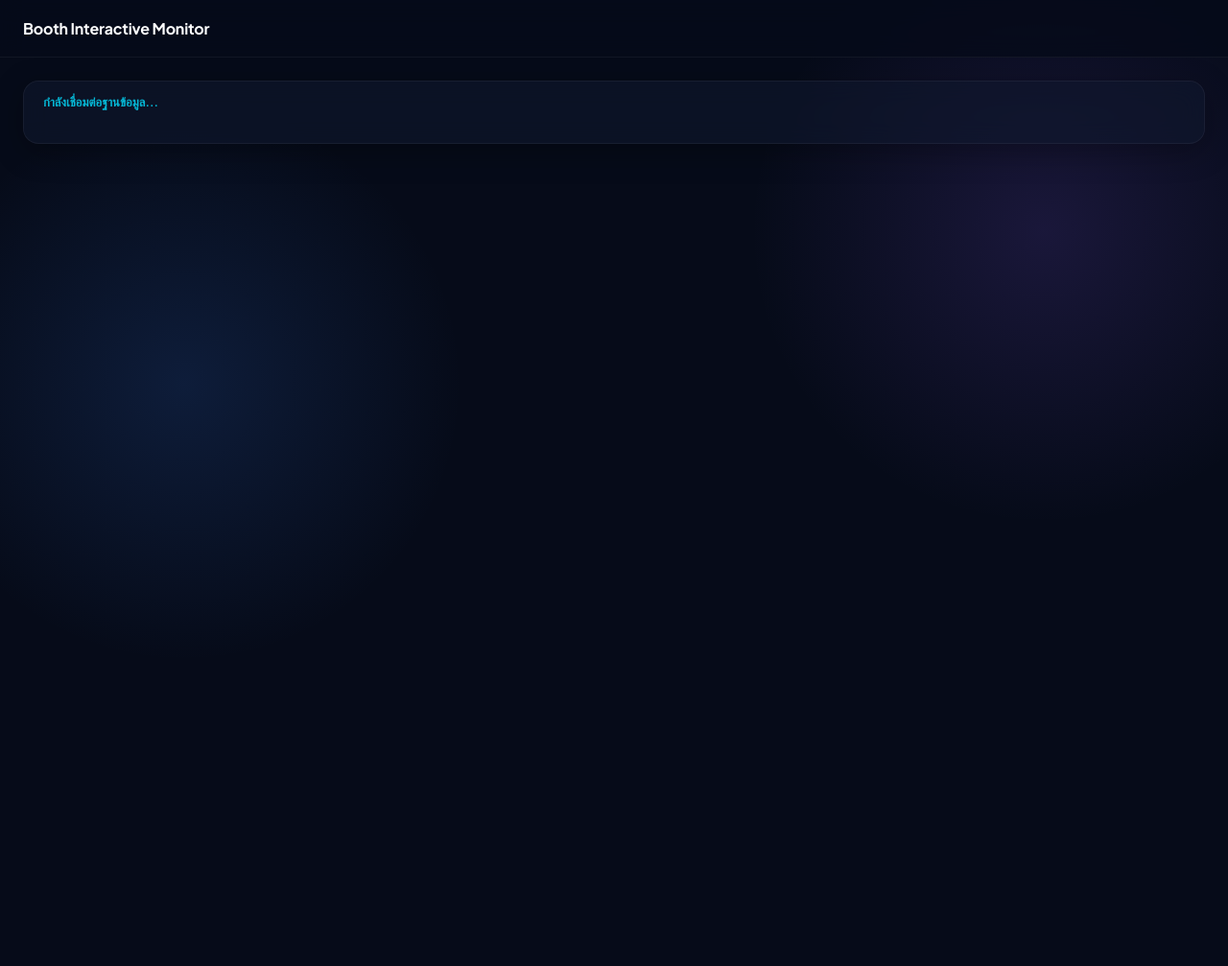
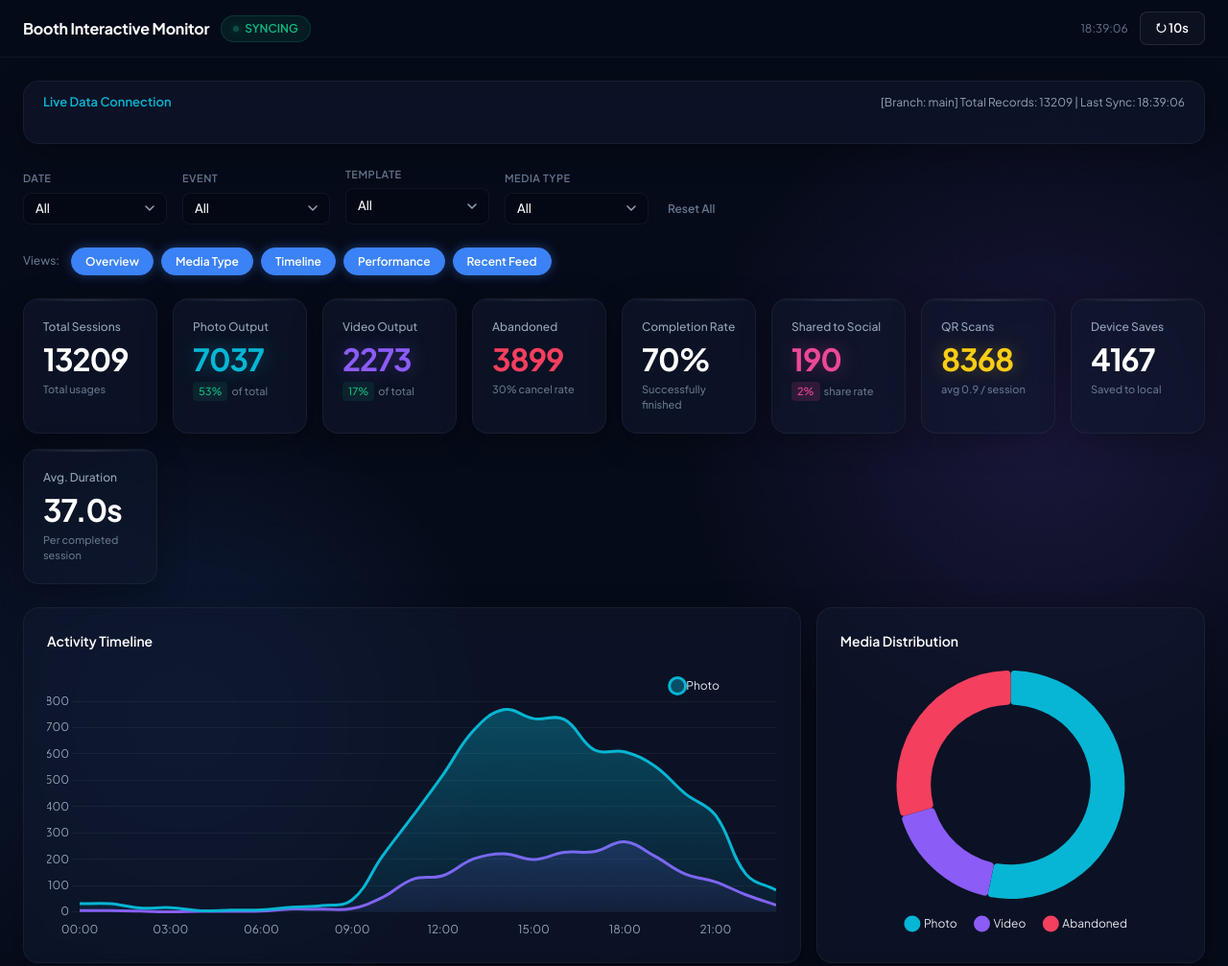
Before and after one commit to manonlichSmallgoodstudio/booth-dashboard, a plain HTML site: page docs/index.html in a window 1280 px wide. Shown: the top 1007 px of the page at 96% size. Before the commit the page ends 800 px from the top, so only its background shows below. Drawn offline with nearby package versions, Linux system fonts and the light colour scheme.

Commit message:
fix(dashboard): properly define isDev and dynamic CSV_URL

```diff
--- a/docs/index.html
+++ b/docs/index.html
@@ -347,7 +347,12 @@
     <script>
         const GH_OWNER = 'manonlichSmallgoodstudio';
         const GH_REPO = 'booth-dashboard';
-        const CSV_URL = 'https://raw.githubusercontent.com/manonlichSmallgoodstudio/booth-dashboard/main/data/booth_stats.csv';
+
+        // 🌿 Environment Branch Resolver
+        const urlParams = new URLSearchParams(window.location.search);
+        const isDev = urlParams.get('env') === 'dev' || window.location.pathname.includes('/dev');
+        const currentBranch = isDev ? 'dev' : 'main';
+        const CSV_URL = `https://raw.githubusercontent.com/${GH_OWNER}/${GH_REPO}/${currentBranch}/data/booth_stats.csv`;
         const REFRESH_SEC = 10;
 
         let allData = [], prevCount = 0, refreshSec = REFRESH_SEC, refreshTimer = null;
```
